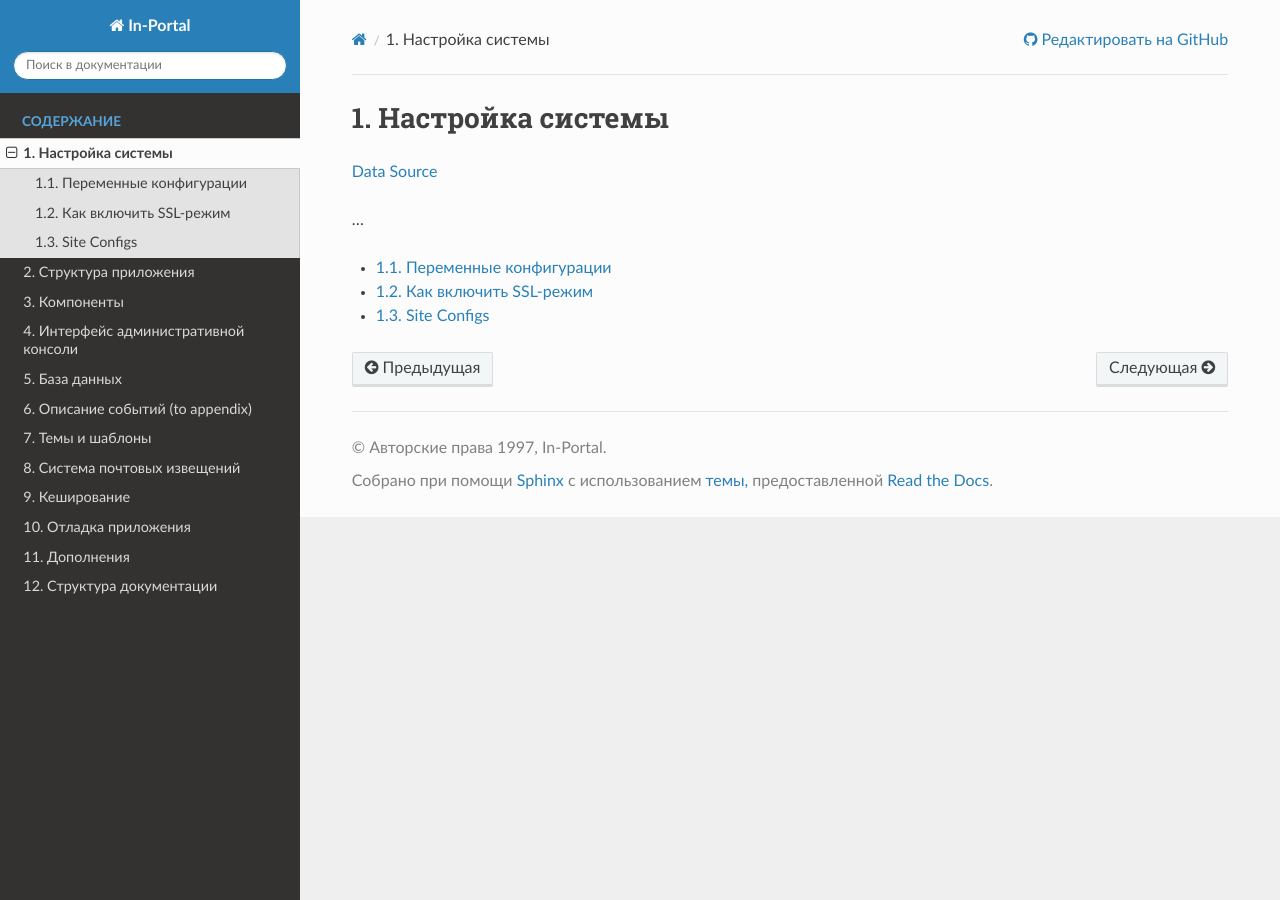
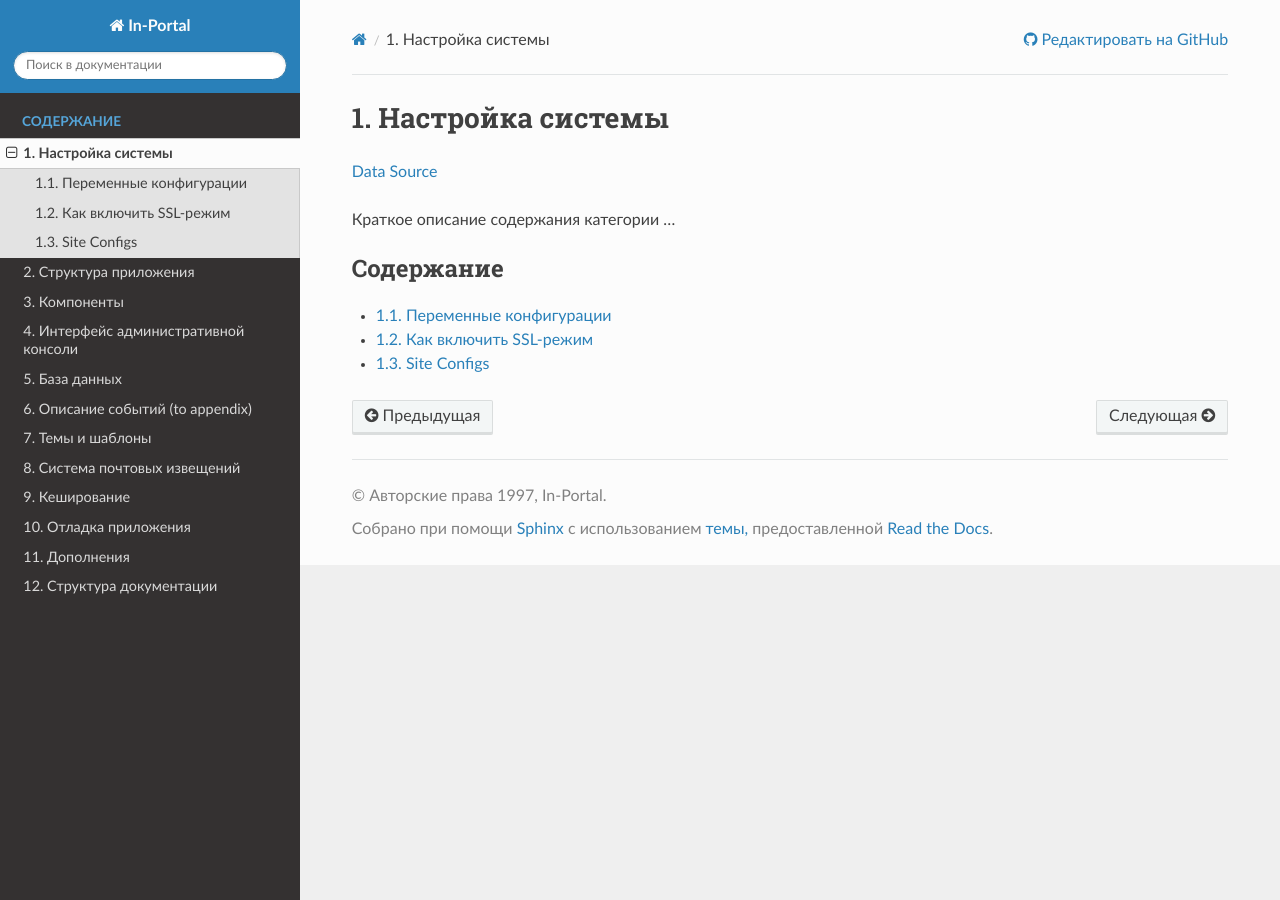
Before and after one commit to in-portal/guide-ru, a Sphinx documentation site: the page built from docs/system_setup.rst, in a window 1280 px wide. Built offline with Sphinx 7.4.7 and the Read the Docs theme 3.1.0, drawn with Linux system fonts in a browser that asks for light colours.

Commit message:
Integrated "/system_setup.rst"

```diff
--- a/docs/system_setup.rst
+++ b/docs/system_setup.rst
@@ -3,9 +3,10 @@
 
 `Data Source`_
 
-...
+Краткое описание содержания категории ...
 
 .. toctree::
+   :caption: Содержание
    :maxdepth: 2
 
    system_setup/configuration_variables
```
